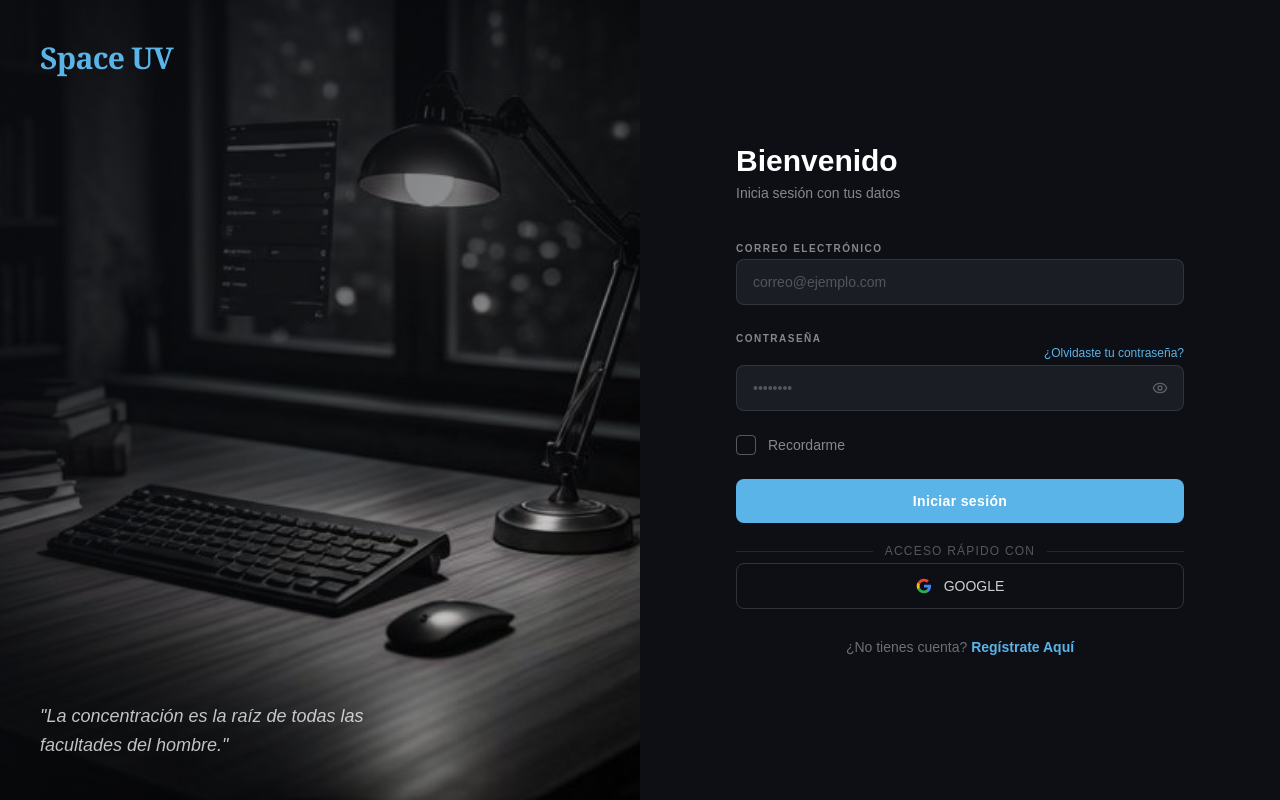
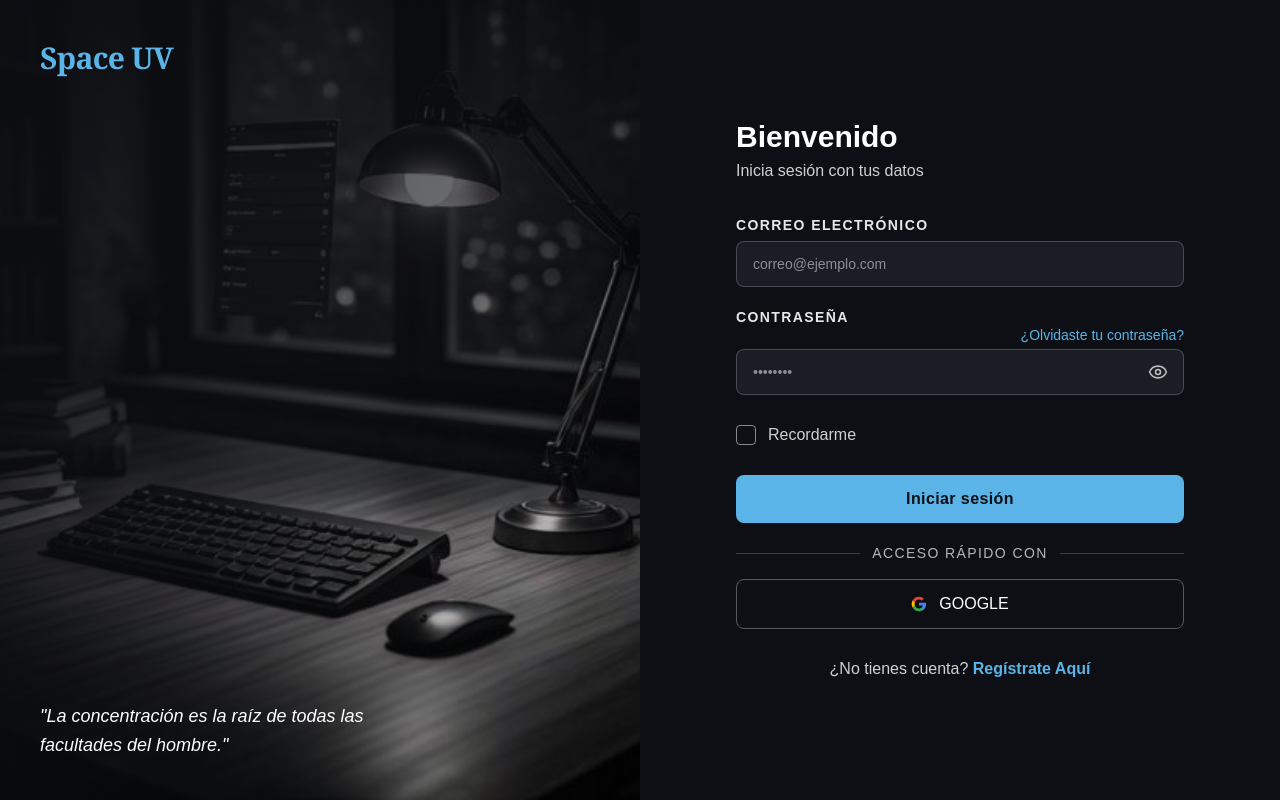
Before and after one commit to mzmiguelwd/univalle-proyecto-integrador-I-space-uv, a React (Vite) app in the folder frontend/: page /login in a window 1280 px wide. Built offline with nearby package versions, Linux system fonts and the light colour scheme; no server answers.

Commit message:
fix: wcag 2.2 details

```diff
--- a/frontend/src/pages/Auth/Login.tsx
+++ b/frontend/src/pages/Auth/Login.tsx
@@ -31,13 +31,19 @@ const getGoogleLoginErrorMessage = (error: unknown): string => {
       : "";
 
   const errorMap: Record<string, string> = {
-    "auth/popup-closed-by-user": "Cerraste la ventana de Google antes de completar el inicio de sesión.",
-    "auth/cancelled-popup-request": "Ya hay una ventana de inicio de sesión abierta.",
-    "auth/popup-blocked": "El navegador bloqueó la ventana emergente de Google. Permite pop-ups e inténtalo de nuevo.",
+    "auth/popup-closed-by-user":
+      "Cerraste la ventana de Google antes de completar el inicio de sesión.",
+    "auth/cancelled-popup-request":
+      "Ya hay una ventana de inicio de sesión abierta.",
+    "auth/popup-blocked":
+      "El navegador bloqueó la ventana emergente de Google. Permite pop-ups e inténtalo de nuevo.",
     "auth/network-request-failed": "Error de red. Verifica tu conexión.",
   };
 
-  return errorMap[code] || "No pudimos iniciar sesión con Google. Inténtalo nuevamente.";
+  return (
+    errorMap[code] ||
+    "No pudimos iniciar sesión con Google. Inténtalo nuevamente."
+  );
 };
 
 // SUB-COMPONENTS
@@ -47,17 +53,18 @@ const DesktopHeroPanel = () => (
     className="hidden lg:flex lg:w-1/2 relative bg-cover bg-center"
     style={{ backgroundImage: "url('/study-focus.png')" }}
   >
-    <div className="absolute inset-0 bg-linear-to-br from-[#0d0f14]/75 via-[#0d0f14]/45 to-transparent" />
+    <div className="absolute inset-0 bg-linear-to-br from-[#0d0f14]/90 via-[#0d0f14]/60 to-transparent" />
     <div className="relative z-10 flex flex-col justify-between p-10 w-full">
       <Link
         to="/"
-        className="w-fit focus-visible:outline-none focus-visible:ring-2 focus-visible:ring-[#5ab4e8] rounded-sm"
+        className="w-fit focus-visible:outline-none focus-visible:ring-2 focus-visible:ring-[#5ab4e8] focus-visible:ring-offset-4 focus-visible:ring-offset-[#0d0f14] rounded-sm"
+        aria-label="Volver a la página de inicio"
       >
         <h1 className="text-3xl font-bold text-[#5ab4e8] tracking-tight font-serif hover:text-[#7cc4ef] transition-colors">
           Space UV
         </h1>
       </Link>
-      <blockquote className="text-white/75 text-lg italic font-light leading-relaxed max-w-sm">
+      <blockquote className="text-white text-lg italic font-light leading-relaxed max-w-sm">
         "La concentración es la raíz de todas las facultades del hombre."
       </blockquote>
     </div>
@@ -69,7 +76,7 @@ const MobileHeroPanel = () => (
     className="lg:hidden relative rounded-2xl overflow-hidden mb-8 h-32 sm:h-40 bg-cover bg-center"
     style={{ backgroundImage: "url('/study-focus.png')" }}
   >
-    <div className="absolute inset-0 bg-[#0d0f14]/60" />
+    <div className="absolute inset-0 bg-[#0d0f14]/80" />
     <div className="relative z-10 flex items-center justify-center h-full">
       <h1 className="text-2xl sm:text-3xl font-bold text-[#5ab4e8] font-serif tracking-tight">
         Space UV
@@ -79,7 +86,12 @@ const MobileHeroPanel = () => (
 );
 
 const GoogleIcon = () => (
-  <svg className="w-4 h-4" viewBox="0 0 24 24" aria-hidden="true">
+  <svg
+    className="w-4 h-4"
+    viewBox="0 0 24 24"
+    aria-hidden="true"
+    focusable="false"
+  >
     <path
       fill="#4285F4"
       d="M22.56 12.25c0-.78-.07-1.53-.2-2.25H12v4.26h5.92c-.26 1.37-1.04 2.53-2.21 3.31v2.77h3.57c2.08-1.92 3.28-4.74 3.28-8.09z"
@@ -111,7 +123,7 @@ const FormField = ({
   <div className="space-y-1.5">
     <label
       htmlFor={htmlFor}
-      className="text-[10px] font-semibold tracking-[0.15em] text-white/50 uppercase"
+      className="text-sm font-semibold tracking-[0.1em] text-white/90 uppercase block"
     >
       {label}
     </label>
@@ -135,10 +147,7 @@ export default function Login() {
   const [isLoading, setIsLoading] = useState(false);
 
   // HANDLERS
-
-  const handleEmailLogin = async (
-    event: React.SubmitEvent<HTMLFormElement>,
-  ) => {
+  const handleEmailLogin = async (event: React.FormEvent<HTMLFormElement>) => {
     event.preventDefault();
     setError("");
 
@@ -175,12 +184,10 @@ export default function Login() {
   };
 
   // STYLES
-
   const inputStyles =
-    "w-full bg-[#1a1d24] border border-white/10 rounded-lg px-4 py-3 text-white text-base sm:text-sm placeholder-white/25 focus:outline-none focus:border-[#5ab4e8]/60 focus:ring-1 focus:ring-[#5ab4e8]/20 transition-all";
+    "w-full bg-[#1a1d24] border border-white/20 rounded-lg px-4 py-3 text-white text-base sm:text-sm placeholder-white/50 focus:outline-none focus:border-[#5ab4e8] focus:ring-2 focus:ring-[#5ab4e8]/50 transition-all aria-[invalid=true]:border-red-400 aria-[invalid=true]:ring-red-400/50";
 
   // RENDER
-
   return (
     <main className="min-h-screen flex bg-[#0d0f14]">
       <DesktopHeroPanel />
@@ -193,7 +200,9 @@ export default function Login() {
             <h2 className="text-2xl sm:text-3xl font-bold text-white mb-1">
               Bienvenido
             </h2>
-            <p className="text-white/50 text-sm">Inicia sesión con tus datos</p>
+            <p className="text-white/80 text-base">
+              Inicia sesión con tus datos
+            </p>
           </header>
 
           <form
@@ -204,10 +213,14 @@ export default function Login() {
             {/* ERROR MESSAGE */}
             {error && (
               <div
+                id="login-error-message"
                 role="alert"
-                className="bg-red-500/10 border border-red-500/30 rounded-lg px-4 py-3 text-red-400 text-sm flex items-start gap-2 animate-in fade-in duration-200"
+                className="bg-red-900/30 border border-red-500/50 rounded-lg px-4 py-3 text-red-200 text-sm flex items-start gap-2 animate-in fade-in duration-200"
               >
-                <AlertCircle className="w-4 h-4 mt-0.5 shrink-0" />
+                <AlertCircle
+                  className="w-5 h-5 mt-0.5 shrink-0"
+                  aria-hidden="true"
+                />
                 <span>{error}</span>
               </div>
             )}
@@ -221,16 +234,19 @@ export default function Login() {
                 onChange={(event) => setEmail(event.target.value)}
                 placeholder="correo@ejemplo.com"
                 autoComplete="email"
+                required
+                aria-invalid={!!error}
+                aria-describedby={error ? "login-error-message" : undefined}
                 className={inputStyles}
               />
             </FormField>
 
             {/* PASSWORD INPUT */}
             <FormField label="Contraseña" htmlFor="login-password">
-              <div className="flex justify-end -mt-1 mb-1">
+              <div className="flex justify-end -mt-2 mb-1">
                 <Link
                   to="/forgot-password"
-                  className="text-xs text-[#5ab4e8] hover:text-[#7cc4ef] transition-colors focus-visible:outline-none focus-visible:underline"
+                  className="text-sm font-medium text-[#5ab4e8] hover:text-[#7cc4ef] transition-colors focus-visible:outline-none focus-visible:underline focus-visible:ring-2 focus-visible:ring-[#5ab4e8] rounded-sm"
                 >
                   ¿Olvidaste tu contraseña?
                 </Link>
@@ -244,20 +260,24 @@ export default function Login() {
                   onChange={(event) => setPassword(event.target.value)}
                   placeholder="••••••••"
                   autoComplete="current-password"
-                  className={`${inputStyles} pr-11`}
+                  required
+                  aria-invalid={!!error}
+                  aria-describedby={error ? "login-error-message" : undefined}
+                  className={`${inputStyles} pr-12`}
                 />
                 <button
                   type="button"
                   onClick={() => setShowPassword(!showPassword)}
-                  className="absolute right-3 top-1/2 -translate-y-1/2 text-white/30 hover:text-white/60 transition-colors p-1 focus-visible:outline-none focus-visible:text-[#5ab4e8]"
+                  aria-pressed={showPassword}
+                  className="absolute right-1 top-1/2 -translate-y-1/2 text-white/70 hover:text-white transition-colors min-w-[44px] min-h-[44px] flex items-center justify-center rounded-md focus-visible:outline-none focus-visible:ring-2 focus-visible:ring-[#5ab4e8]"
                   aria-label={
                     showPassword ? "Ocultar contraseña" : "Mostrar contraseña"
                   }
                 >
                   {showPassword ? (
-                    <EyeOff className="w-4 h-4" />
+                    <EyeOff className="w-5 h-5" aria-hidden="true" />
                   ) : (
-                    <Eye className="w-4 h-4" />
+                    <Eye className="w-5 h-5" aria-hidden="true" />
                   )}
                 </button>
               </div>
@@ -266,7 +286,7 @@ export default function Login() {
             {/* REMEMBER ME CHECKBOX */}
             <label
               htmlFor="remember-me"
-              className="flex items-center gap-3 cursor-pointer group py-1 w-fit"
+              className="flex items-center gap-3 cursor-pointer group py-2 w-fit"
             >
               <div className="relative flex items-center justify-center">
                 <input
@@ -280,15 +300,19 @@ export default function Login() {
                   className={`w-5 h-5 rounded border transition-all flex items-center justify-center ${
                     rememberMe
                       ? "bg-[#5ab4e8] border-[#5ab4e8]"
-                      : "bg-transparent border-white/30 group-hover:border-white/50 peer-focus-visible:ring-2 peer-focus-visible:ring-[#5ab4e8] peer-focus-visible:border-transparent"
+                      : "bg-transparent border-white/50 group-hover:border-white/80 peer-focus-visible:ring-2 peer-focus-visible:ring-[#5ab4e8] peer-focus-visible:ring-offset-2 peer-focus-visible:ring-offset-[#0d0f14] peer-focus-visible:border-transparent"
                   }`}
+                  aria-hidden="true"
                 >
                   {rememberMe && (
-                    <Check className="w-3.5 h-3.5 text-white" strokeWidth={3} />
+                    <Check
+                      className="w-3.5 h-3.5 text-[#0d0f14]"
+                      strokeWidth={4}
+                    />
                   )}
                 </div>
               </div>
-              <span className="text-sm text-white/50 group-hover:text-white/70 transition-colors select-none">
+              <span className="text-base text-white/80 group-hover:text-white transition-colors select-none">
                 Recordarme
               </span>
             </label>
@@ -297,11 +321,14 @@ export default function Login() {
             <button
               type="submit"
               disabled={isLoading}
-              className="w-full bg-[#5ab4e8] hover:bg-[#4aa8de] active:bg-[#3a98ce] disabled:opacity-50 disabled:cursor-not-allowed text-white font-semibold py-3.5 sm:py-3 rounded-lg transition-all duration-200 text-sm tracking-wide flex items-center justify-center gap-2 mt-1 focus-visible:outline-none focus-visible:ring-2 focus-visible:ring-white focus-visible:ring-offset-2 focus-visible:ring-offset-[#0d0f14]"
+              className="w-full bg-[#5ab4e8] hover:bg-[#4aa8de] active:bg-[#3a98ce] disabled:opacity-60 disabled:cursor-not-allowed text-[#0d0f14] font-bold py-3.5 sm:py-3 rounded-lg transition-all duration-200 text-base tracking-wide flex items-center justify-center gap-2 mt-2 focus-visible:outline-none focus-visible:ring-2 focus-visible:ring-white focus-visible:ring-offset-2 focus-visible:ring-offset-[#0d0f14]"
             >
               {isLoading ? (
                 <>
-                  <Loader2 className="animate-spin w-4 h-4" />
+                  <Loader2
+                    className="animate-spin w-5 h-5"
+                    aria-hidden="true"
+                  />
                   <span>Iniciando sesión...</span>
                 </>
               ) : (
@@ -310,12 +337,12 @@ export default function Login() {
             </button>
 
             {/* DIVIDER */}
-            <div className="relative my-1" aria-hidden="true">
+            <div className="relative my-4" aria-hidden="true">
               <div className="absolute inset-0 flex items-center">
-                <div className="w-full border-t border-white/10" />
+                <div className="w-full border-t border-white/20" />
               </div>
               <div className="relative flex justify-center">
-                <span className="bg-[#0d0f14] px-3 text-xs text-white/30 tracking-widest uppercase">
+                <span className="bg-[#0d0f14] px-3 text-sm text-white/70 tracking-widest uppercase">
                   Acceso rápido con
                 </span>
               </div>
@@ -326,18 +353,18 @@ export default function Login() {
               type="button"
               onClick={handleGoogleLogin}
               disabled={isLoading}
-              className="w-full bg-transparent border border-white/15 hover:border-white/30 hover:bg-white/5 active:bg-white/10 disabled:opacity-50 disabled:cursor-not-allowed text-white/80 hover:text-white font-medium py-3.5 sm:py-3 rounded-lg transition-all duration-200 text-sm flex items-center justify-center gap-3 focus-visible:outline-none focus-visible:ring-2 focus-visible:ring-white focus-visible:ring-offset-2 focus-visible:ring-offset-[#0d0f14]"
+              className="w-full bg-transparent border border-white/30 hover:border-white/50 hover:bg-white/10 active:bg-white/15 disabled:opacity-60 disabled:cursor-not-allowed text-white font-medium py-3.5 sm:py-3 rounded-lg transition-all duration-200 text-base flex items-center justify-center gap-3 focus-visible:outline-none focus-visible:ring-2 focus-visible:ring-white focus-visible:ring-offset-2 focus-visible:ring-offset-[#0d0f14]"
             >
               <GoogleIcon />
               <span>GOOGLE</span>
             </button>
 
             {/* REGISTER LINK */}
-            <p className="text-center text-sm text-white/40 pb-4 sm:pb-0 pt-2">
+            <p className="text-center text-base text-white/80 pb-4 sm:pb-0 pt-2">
               ¿No tienes cuenta?{" "}
               <Link
                 to="/register"
-                className="text-[#5ab4e8] hover:text-[#7cc4ef] font-semibold transition-colors focus-visible:outline-none focus-visible:underline"
+                className="text-[#5ab4e8] hover:text-[#7cc4ef] font-bold transition-colors focus-visible:outline-none focus-visible:underline focus-visible:ring-2 focus-visible:ring-[#5ab4e8] rounded-sm"
               >
                 Regístrate Aquí
               </Link>
```
